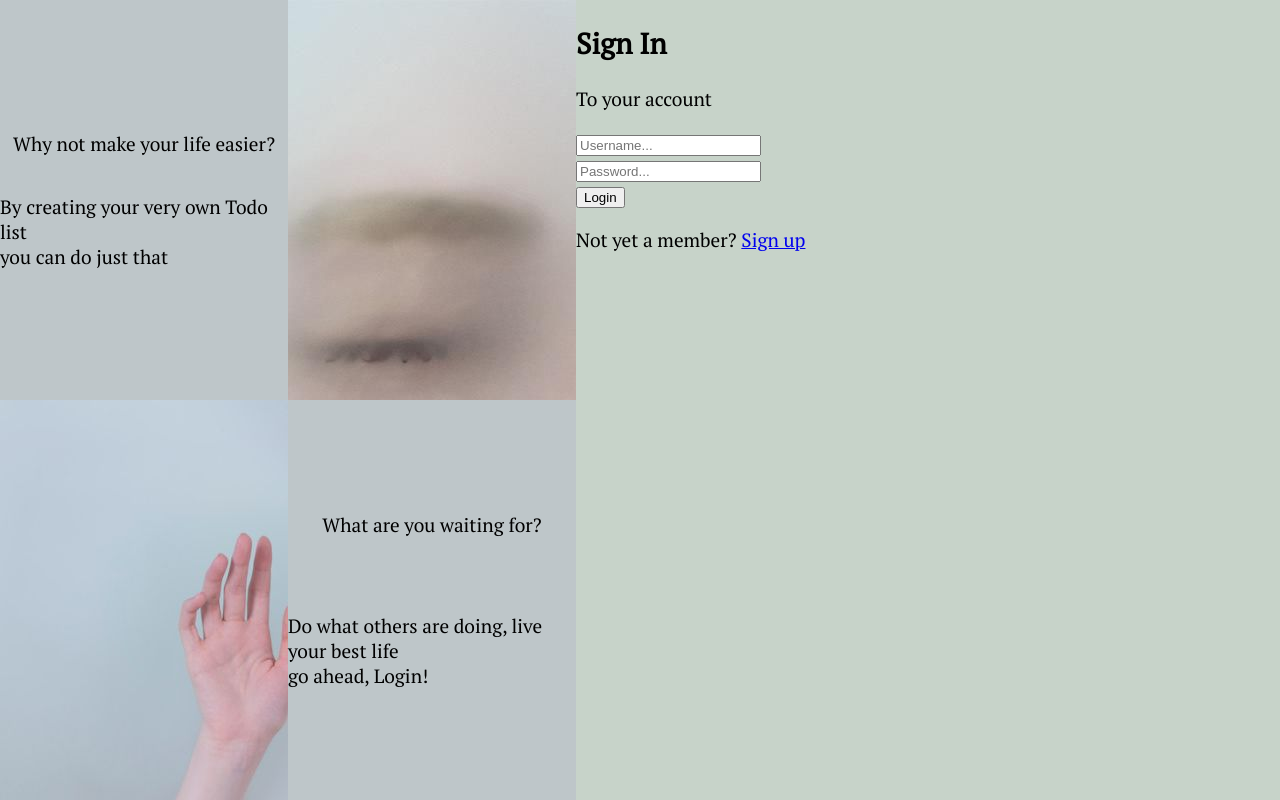
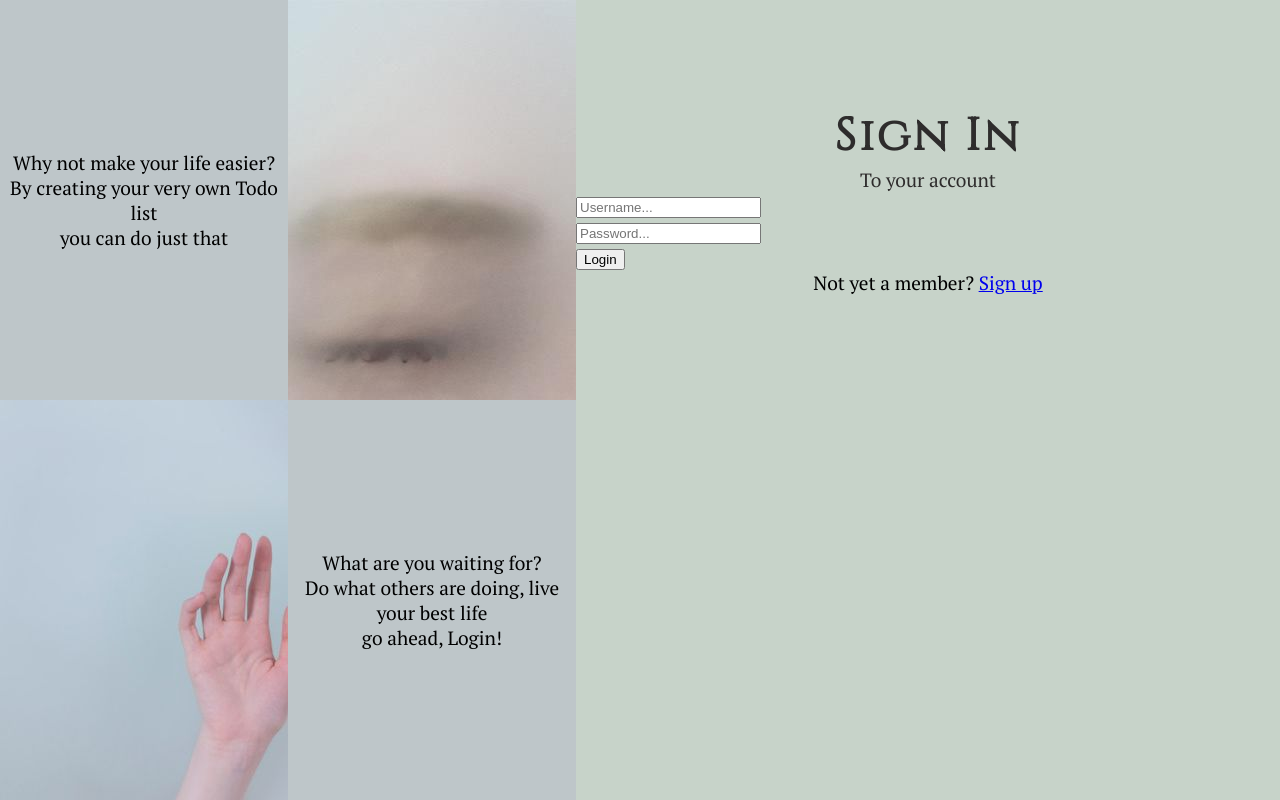
Before and after one commit to Cloud-Panda/todoApp, a PHP site: page /login.php in a window 1280 px wide. Run offline with PHP 8.4, Linux system fonts and the light colour scheme.

Commit message:
paragraph , img and buttons styled

```diff
--- a/css/style.css
+++ b/css/style.css
@@ -70,3 +70,36 @@ html{
     flex-direction: column;
 
   }
+
+  p{
+    margin:0;
+    padding:0;
+    text-align: center;
+  }
+  img{
+    width:100%;
+    height:100vh;
+    opacity:1;
+  }
+
+  #signin{
+   /* margin-top:75px;*/
+    font-size:45px;
+    text-align: center;
+    color: rgb(46, 44, 44);
+    padding-top:15%;
+    letter-spacing: 3px;
+    font-family: 'Cinzel', serif;
+  }
+
+  #account{
+    /*margin-left:14.5em;*/
+    text-align:center;
+    color: rgb(46, 44, 44);
+    font-family: 'PT Serif', serif;
+  }
+
+  h2{
+    padding:0;
+    margin:0;
+  }
```
